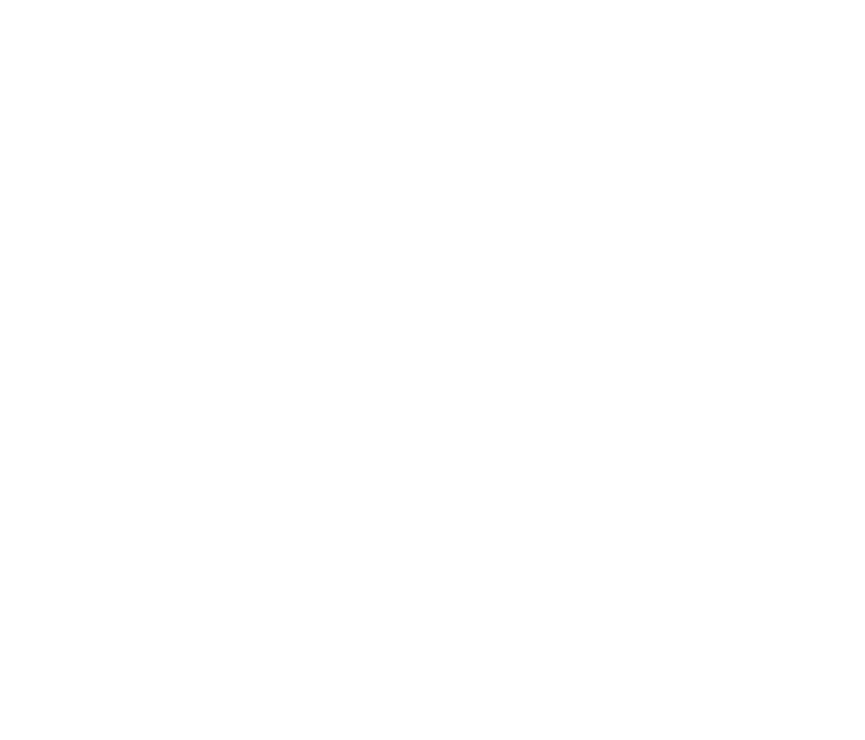
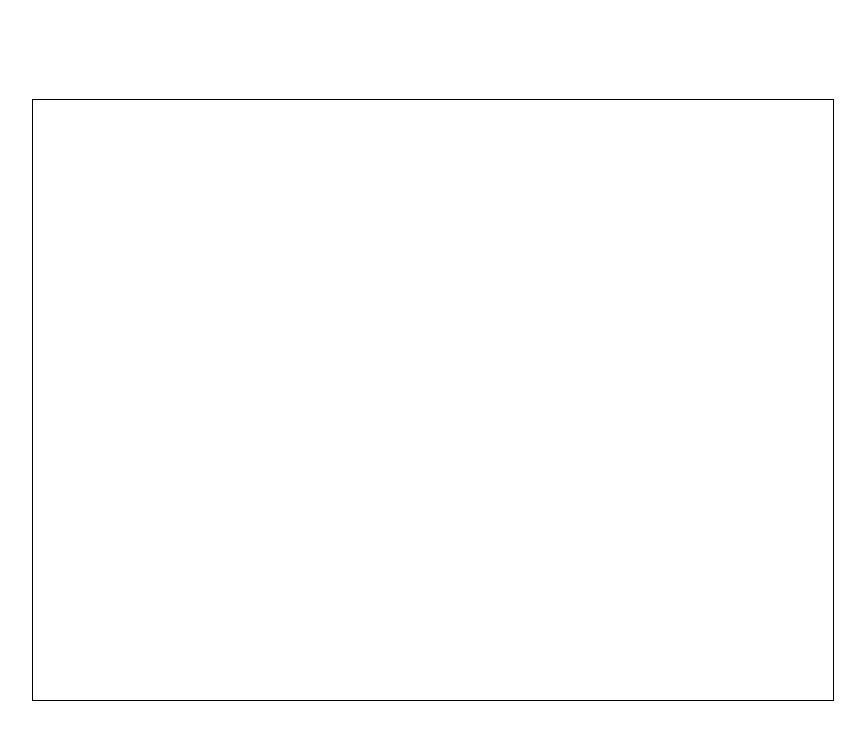
Before and after one commit to Alloy-1104/2DGame-JS, a plain HTML site: page index.html in a window 1280 px wide. Shown: the whole page, without its empty margins (207-1072 px from the left). Drawn offline with Linux system fonts and the light colour scheme.

Commit message:
キャンバスの用意

```diff
--- a/index.html
+++ b/index.html
@@ -7,6 +7,7 @@
   <link rel="stylesheet" href="style.css">
 </head>
 <body>
+  <canvas id="game-canvas"></canvas>
   <script src="script.js"></script>
 </body>
 </html>
--- a/script.js
+++ b/script.js
@@ -0,0 +1,2 @@
+const canvas = document.getElementById("game-canvas");
+const ctx = canvas.getContext("2d");
--- a/style.css
+++ b/style.css
@@ -0,0 +1,11 @@
+#game-canvas {
+  position: absolute;
+  width: 800px;
+  height: 600px;
+  border: 1px solid #000;
+  margin: auto;
+  top: 0;
+  bottom: 0;
+  left: 0;
+  right: 0;
+}
```
